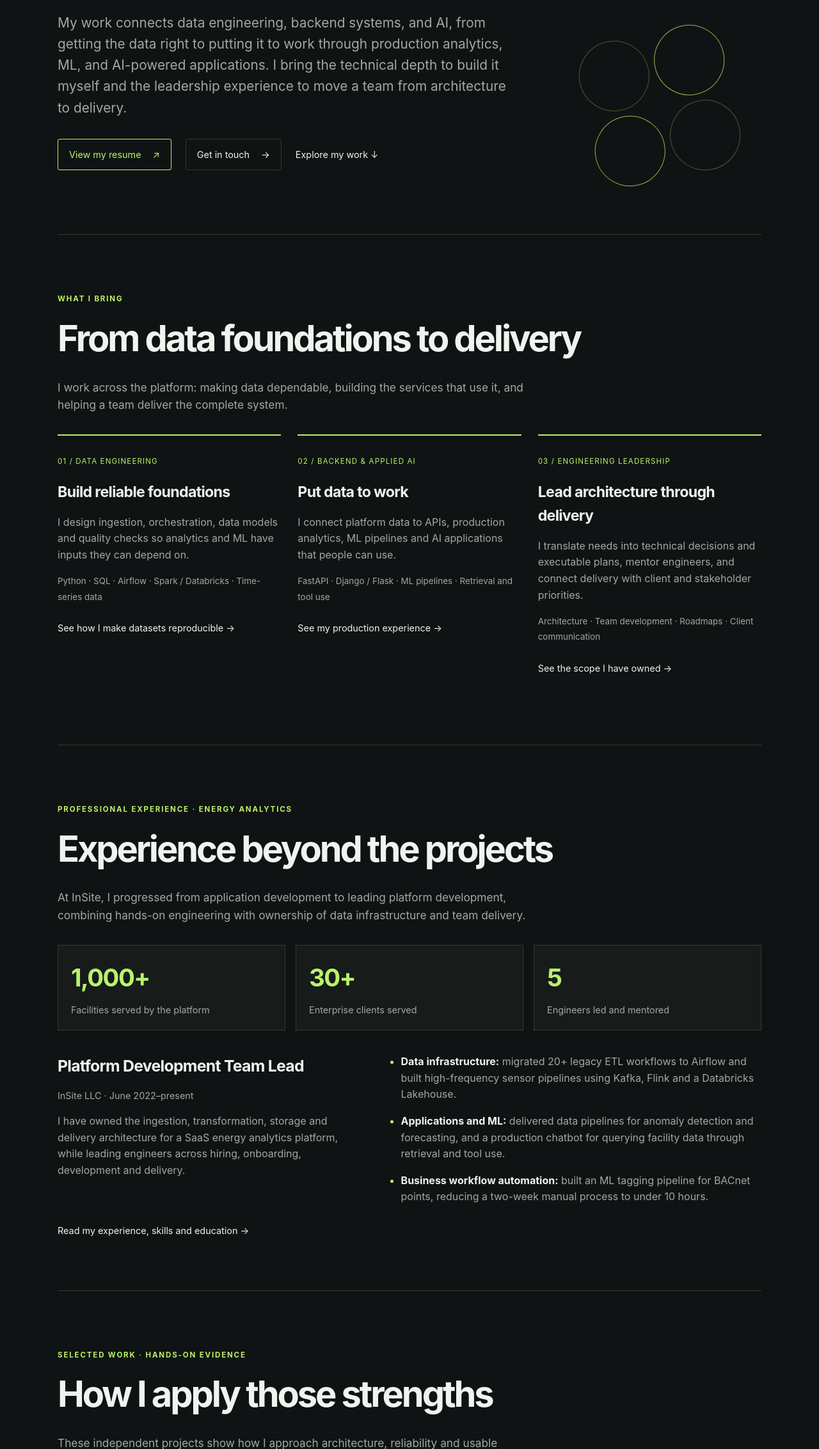
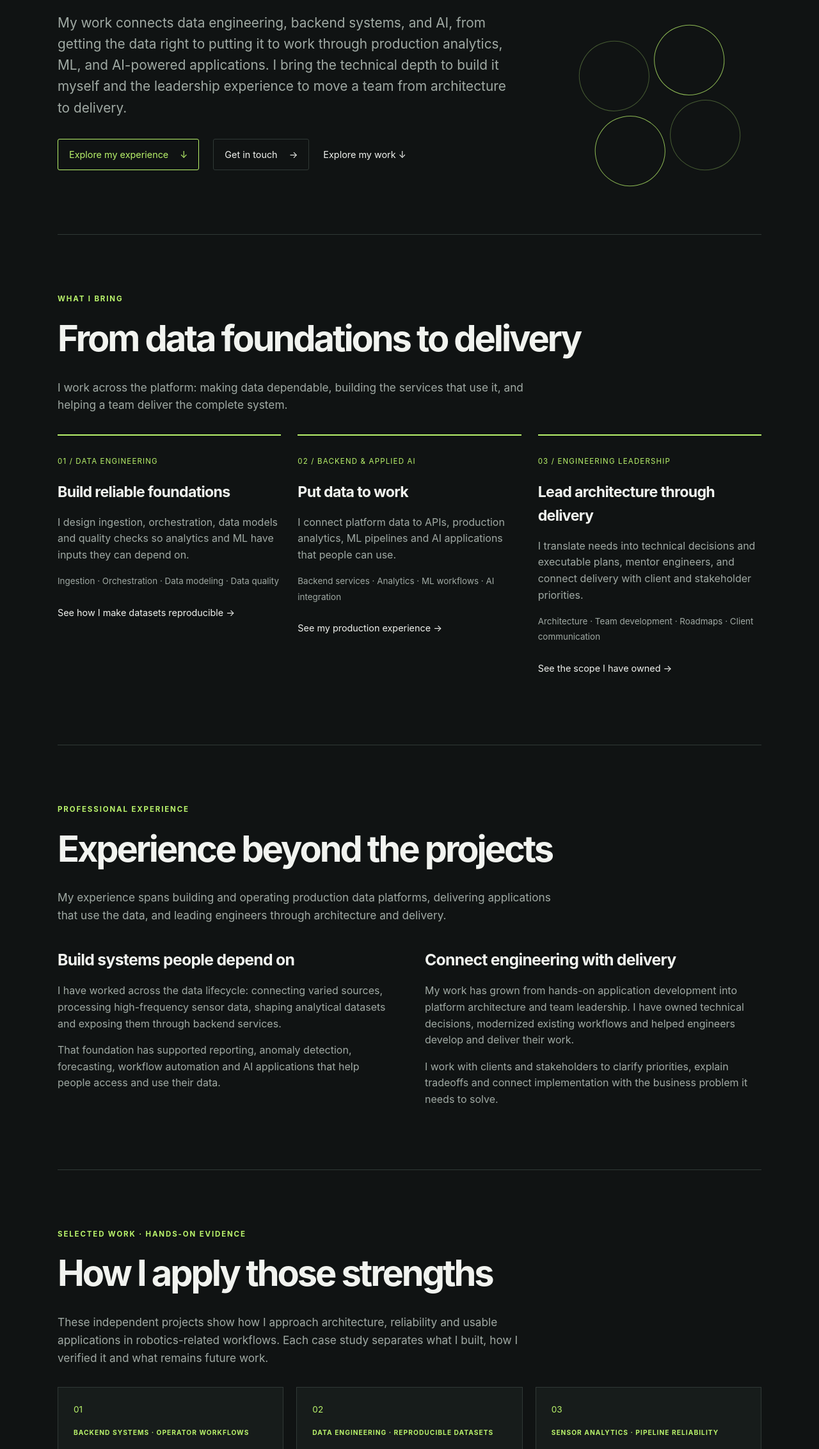
Before and after one commit to utsav-chokshi/utsav-chokshi.github.io, a plain HTML site: page index.html in a window 1280 px wide. Shown: the part 535-2800 px from the top of the page at 64% size. Drawn offline with Linux system fonts and the light colour scheme.

Commit message:
Summarize experience broadly and arrange projects in horizontal cards

```diff
--- a/index.html
+++ b/index.html
@@ -20,31 +20,34 @@
         <p class="intro pitch-lead">I build data platforms that turn information into a business capability.</p>
         <p class="intro">My work connects data engineering, backend systems, and AI, from getting the data right to putting it to work through production analytics, ML, and AI-powered applications. I bring the technical depth to build it myself and the leadership experience to move a team from architecture to delivery.</p>
       </div>
-      <div class="hero-actions"><a class="button button-primary" href="resume.html">View my resume <span aria-hidden="true">↗</span></a><a class="button" href="#contact">Get in touch <span aria-hidden="true">→</span></a><a class="text-link" href="#work">Explore my work <span aria-hidden="true">↓</span></a></div>
+      <div class="hero-actions"><a class="button button-primary" href="#experience">Explore my experience <span aria-hidden="true">↓</span></a><a class="button" href="#contact">Get in touch <span aria-hidden="true">→</span></a><a class="text-link" href="#work">Explore my work <span aria-hidden="true">↓</span></a></div>
       <div class="hero-mark" aria-hidden="true"><span></span><span></span><span></span><span></span></div>
     </section>
     <section class="section" id="strengths" aria-labelledby="strengths-title">
       <div class="section-heading"><p class="eyebrow">WHAT I BRING</p><h2 id="strengths-title">From data foundations to delivery</h2><p class="section-intro">I work across the platform: making data dependable, building the services that use it, and helping a team deliver the complete system.</p></div>
       <div class="strengths-grid">
-        <article class="strength"><span class="strength-number">01 / DATA ENGINEERING</span><h3>Build reliable foundations</h3><p>I design ingestion, orchestration, data models and quality checks so analytics and ML have inputs they can depend on.</p><p class="skill-detail">Python · SQL · Airflow · Spark / Databricks · Time-series data</p><a class="text-link" href="robot-episode-data-platform.html">See how I make datasets reproducible <span aria-hidden="true">→</span></a></article>
-        <article class="strength"><span class="strength-number">02 / BACKEND &amp; APPLIED AI</span><h3>Put data to work</h3><p>I connect platform data to APIs, production analytics, ML pipelines and AI applications that people can use.</p><p class="skill-detail">FastAPI · Django / Flask · ML pipelines · Retrieval and tool use</p><a class="text-link" href="#experience">See my production experience <span aria-hidden="true">→</span></a></article>
+        <article class="strength"><span class="strength-number">01 / DATA ENGINEERING</span><h3>Build reliable foundations</h3><p>I design ingestion, orchestration, data models and quality checks so analytics and ML have inputs they can depend on.</p><p class="skill-detail">Ingestion · Orchestration · Data modeling · Data quality</p><a class="text-link" href="robot-episode-data-platform.html">See how I make datasets reproducible <span aria-hidden="true">→</span></a></article>
+        <article class="strength"><span class="strength-number">02 / BACKEND &amp; APPLIED AI</span><h3>Put data to work</h3><p>I connect platform data to APIs, production analytics, ML pipelines and AI applications that people can use.</p><p class="skill-detail">Backend services · Analytics · ML workflows · AI integration</p><a class="text-link" href="#experience">See my production experience <span aria-hidden="true">→</span></a></article>
         <article class="strength"><span class="strength-number">03 / ENGINEERING LEADERSHIP</span><h3>Lead architecture through delivery</h3><p>I translate needs into technical decisions and executable plans, mentor engineers, and connect delivery with client and stakeholder priorities.</p><p class="skill-detail">Architecture · Team development · Roadmaps · Client communication</p><a class="text-link" href="#experience">See the scope I have owned <span aria-hidden="true">→</span></a></article>
       </div>
     </section>
     <section class="section" id="experience" aria-labelledby="experience-title">
-      <div class="section-heading"><p class="eyebrow">PROFESSIONAL EXPERIENCE · ENERGY ANALYTICS</p><h2 id="experience-title">Experience beyond the projects</h2><p class="section-intro">At InSite, I progressed from application development to leading platform development, combining hands-on engineering with ownership of data infrastructure and team delivery.</p></div>
-      <div class="results-grid experience-scope" aria-label="Professional platform and leadership scope"><div><strong>1,000+</strong><span>Facilities served by the platform</span></div><div><strong>30+</strong><span>Enterprise clients served</span></div><div><strong>5</strong><span>Engineers led and mentored</span></div></div>
-      <div class="experience-layout"><div><h3>Platform Development Team Lead</h3><p class="role-context">InSite LLC · June 2022–present</p><p>I have owned the ingestion, transformation, storage and delivery architecture for a SaaS energy analytics platform, while leading engineers across hiring, onboarding, development and delivery.</p></div><ul class="feature-list"><li><strong>Data infrastructure:</strong> migrated 20+ legacy ETL workflows to Airflow and built high-frequency sensor pipelines using Kafka, Flink and a Databricks Lakehouse.</li><li><strong>Applications and ML:</strong> delivered data pipelines for anomaly detection and forecasting, and a production chatbot for querying facility data through retrieval and tool use.</li><li><strong>Business workflow automation:</strong> built an ML tagging pipeline for BACnet points, reducing a two-week manual process to under 10 hours.</li></ul></div>
-      <a class="text-link" href="resume.html">Read my experience, skills and education <span aria-hidden="true">→</span></a>
+      <div class="section-heading"><p class="eyebrow">PROFESSIONAL EXPERIENCE</p><h2 id="experience-title">Experience beyond the projects</h2><p class="section-intro">My experience spans building and operating production data platforms, delivering applications that use the data, and leading engineers through architecture and delivery.</p></div>
+      <div class="experience-layout experience-summary">
+        <div><h3>Build systems people depend on</h3><p>I have worked across the data lifecycle: connecting varied sources, processing high-frequency sensor data, shaping analytical datasets and exposing them through backend services.</p><p>That foundation has supported reporting, anomaly detection, forecasting, workflow automation and AI applications that help people access and use their data.</p></div>
+        <div><h3>Connect engineering with delivery</h3><p>My work has grown from hands-on application development into platform architecture and team leadership. I have owned technical decisions, modernized existing workflows and helped engineers develop and deliver their work.</p><p>I work with clients and stakeholders to clarify priorities, explain tradeoffs and connect implementation with the business problem it needs to solve.</p></div>
+      </div>
     </section>
     <section class="section" id="work" aria-labelledby="work-title">
       <div class="section-heading"><p class="eyebrow">SELECTED WORK · HANDS-ON EVIDENCE</p><h2 id="work-title">How I apply those strengths</h2><p class="section-intro">These independent projects show how I approach architecture, reliability and usable applications in robotics-related workflows. Each case study separates what I built, how I verified it and what remains future work.</p></div>
-      <article class="project-card"><div class="project-number">01</div><div><p class="project-type">BACKEND SYSTEMS · OPERATOR WORKFLOWS</p><h3>Agentic Robotics Fleet Operations Center</h3><p>I built a system that connects simulated fleet telemetry, incident detection and evidence-backed investigation, giving an operator a clear path from an incident to an explicitly approved recovery demonstration.</p><p class="project-evidence"><strong>What it demonstrates:</strong> backend API design, operational state, investigation evidence and approval boundaries. The fleet and recovery action are simulation-only.</p><div class="project-links"><a class="text-link" href="agentic-fleet-ops.html">Read the case study <span aria-hidden="true">→</span></a><a class="text-link" href="https://github.com/utsav-chokshi/robotics-fleet-ops">View source on GitHub <span aria-hidden="true">↗</span></a></div></div></article>
-      <article class="project-card"><div class="project-number">02</div><div><p class="project-type">DATA ENGINEERING · REPRODUCIBLE DATASETS</p><h3>Robot Episode Data Platform</h3><p>I designed raw-first ingestion and versioned analytical datasets so robot experiments remain traceable and recoverable. An evidence dashboard connects captured observations to measured outcomes and evaluations.</p><p class="project-evidence"><strong>Evidence:</strong> 110 local checks, duplicate-safe replay and matching dataset rebuilds. <strong>Skills:</strong> data modeling, lineage, orchestration and analytical publication.</p><div class="project-links"><a class="text-link" href="robot-episode-data-platform.html">Read the case study <span aria-hidden="true">→</span></a><a class="text-link" href="https://github.com/utsav-chokshi/robot-episode-data-platform">View source on GitHub <span aria-hidden="true">↗</span></a></div></div></article>
-      <article class="project-card"><div class="project-number">03</div><div><p class="project-type">SENSOR ANALYTICS · PIPELINE RELIABILITY</p><h3>Robot Component Health Monitor</h3><p>I built a sensor-data pipeline that preserves original measurements, publishes reproducible features and traces reference-relative alerts back to their recordings. I tested recovery as part of the complete workflow.</p><p class="project-evidence"><strong>Evidence:</strong> 72 local checks, four forced-stop recoveries and matching analytical rebuilds. <strong>Skills:</strong> time-series features, frozen evaluation and integrity checks. The source is an industrial bearing test rig.</p><div class="project-links"><a class="text-link" href="robot-component-health-monitor.html">Read the case study <span aria-hidden="true">→</span></a><a class="text-link" href="https://github.com/utsav-chokshi/robot-component-health-monitor">View source on GitHub <span aria-hidden="true">↗</span></a></div></div></article>
+      <div class="projects-grid">
+      <article class="project-card"><div class="project-number">01</div><div><p class="project-type">BACKEND SYSTEMS · OPERATOR WORKFLOWS</p><h3>Agentic Robotics Fleet Operations Center</h3><p>I connected simulated fleet telemetry, incident detection and investigation evidence into an operator workflow with explicit recovery approval.</p><p class="project-evidence"><strong>Demonstrates:</strong> backend design, operational state and approval boundaries. Simulation-only fleet and recovery.</p><div class="project-links"><a class="text-link" href="agentic-fleet-ops.html">Read the case study <span aria-hidden="true">→</span></a><a class="text-link" href="https://github.com/utsav-chokshi/robotics-fleet-ops">View source on GitHub <span aria-hidden="true">↗</span></a></div></div></article>
+      <article class="project-card"><div class="project-number">02</div><div><p class="project-type">DATA ENGINEERING · REPRODUCIBLE DATASETS</p><h3>Robot Episode Data Platform</h3><p>I designed raw-first ingestion, versioned datasets and an evidence dashboard to keep robot experiments traceable, recoverable and reproducible.</p><p class="project-evidence"><strong>Demonstrates:</strong> data modeling, lineage and orchestration. Verified with 110 local checks and matching rebuilds.</p><div class="project-links"><a class="text-link" href="robot-episode-data-platform.html">Read the case study <span aria-hidden="true">→</span></a><a class="text-link" href="https://github.com/utsav-chokshi/robot-episode-data-platform">View source on GitHub <span aria-hidden="true">↗</span></a></div></div></article>
+      <article class="project-card"><div class="project-number">03</div><div><p class="project-type">SENSOR ANALYTICS · PIPELINE RELIABILITY</p><h3>Robot Component Health Monitor</h3><p>I built a sensor-data pipeline that connects original measurements, reproducible features and reference-relative alerts, with recovery verified across the workflow.</p><p class="project-evidence"><strong>Demonstrates:</strong> sensor analytics and pipeline reliability. 72 local checks and four forced-stop recoveries; industrial bearing data.</p><div class="project-links"><a class="text-link" href="robot-component-health-monitor.html">Read the case study <span aria-hidden="true">→</span></a><a class="text-link" href="https://github.com/utsav-chokshi/robot-component-health-monitor">View source on GitHub <span aria-hidden="true">↗</span></a></div></div></article>
+      </div>
     </section>
     <section class="section about" id="about" aria-labelledby="about-title"><div class="section-heading"><p class="eyebrow">MY APPROACH</p><h2 id="about-title">Stay close to the implementation</h2></div><p>My background is in production energy analytics, where sensor data, platform reliability and usable applications meet. I bring that experience to my independent robotics projects: build the data foundation, make decisions traceable, and verify the workflow before making claims about its results.</p><p>I enjoy working across architecture and implementation, and helping engineers connect their work to the people and decisions it serves.</p></section>
-    <section class="section contact-section" id="contact" aria-labelledby="contact-title"><div class="section-heading"><p class="eyebrow">LET’S CONNECT</p><h2 id="contact-title">Have a data platform challenge?</h2></div><p class="section-intro">I’d welcome a conversation about data engineering, backend systems, applied AI or engineering leadership—and how I could contribute to your team.</p><div class="hero-actions"><a class="button button-primary" href="mailto:utsavchokshi93@gmail.com">Email me <span aria-hidden="true">↗</span></a><a class="button" href="https://www.linkedin.com/in/utsav5756/">LinkedIn <span aria-hidden="true">↗</span></a><a class="text-link" href="resume.html">View my resume <span aria-hidden="true">→</span></a></div></section>
+    <section class="section contact-section" id="contact" aria-labelledby="contact-title"><div class="section-heading"><p class="eyebrow">LET’S CONNECT</p><h2 id="contact-title">Have a data platform challenge?</h2></div><p class="section-intro">I’d welcome a conversation about data engineering, backend systems, applied AI or engineering leadership—and how I could contribute to your team.</p><div class="hero-actions"><a class="button button-primary" href="mailto:utsavchokshi93@gmail.com">Email me <span aria-hidden="true">↗</span></a><a class="button" href="https://www.linkedin.com/in/utsav5756/">LinkedIn <span aria-hidden="true">↗</span></a><a class="text-link" href="https://github.com/utsav-chokshi">Explore my code <span aria-hidden="true">↗</span></a></div></section>
   </main>
   <footer><span>© 2026 Utsav Chokshi</span><a href="https://github.com/utsav-chokshi">GitHub <span aria-hidden="true">↗</span></a></footer>
 </body>
--- a/styles.css
+++ b/styles.css
@@ -137,3 +137,18 @@ code { font-family: ui-monospace, SFMono-Regular, Consolas, monospace; font-size
   .hero-actions { align-items: flex-start; gap: 14px; }
   .experience-layout { margin-top: 24px; }
 }
+
+/* Compact project evidence in a horizontal desktop layout. */
+.experience-summary { grid-template-columns: repeat(2,minmax(0,1fr)); }
+.projects-grid { display: grid; grid-template-columns: repeat(3,minmax(0,1fr)); gap: 20px; }
+.projects-grid .project-card { display: flex; flex-direction: column; min-width: 0; padding: 24px; gap: 16px; }
+.projects-grid .project-card + .project-card { margin-top: 0; }
+.projects-grid .project-card > div:last-child { display: flex; flex-direction: column; flex: 1; min-width: 0; }
+.projects-grid h3 { font-size: 1.3rem; line-height: 1.25; margin-bottom: 16px; }
+.projects-grid .project-type { font-size: .64rem; letter-spacing: .1em; min-height: 2.8em; }
+.projects-grid .project-card p:not(.project-type) { font-size: .94rem; }
+.projects-grid .project-card .project-evidence { font-size: .84rem; }
+.projects-grid .project-links { display: grid; gap: 0; margin-top: auto; padding-top: 8px; }
+.projects-grid .text-link { font-size: .85rem; }
+@media (max-width: 900px) { .projects-grid { grid-template-columns: repeat(2,minmax(0,1fr)); } }
+@media (max-width: 650px) { .projects-grid, .experience-summary { grid-template-columns: 1fr; } }
```
Also changed, not shown: resume.html (deleted, +0 -14 lines).
